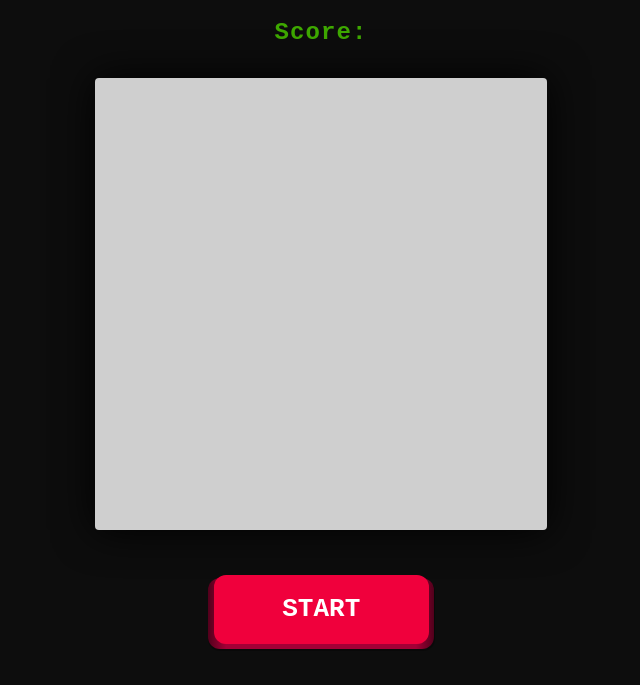
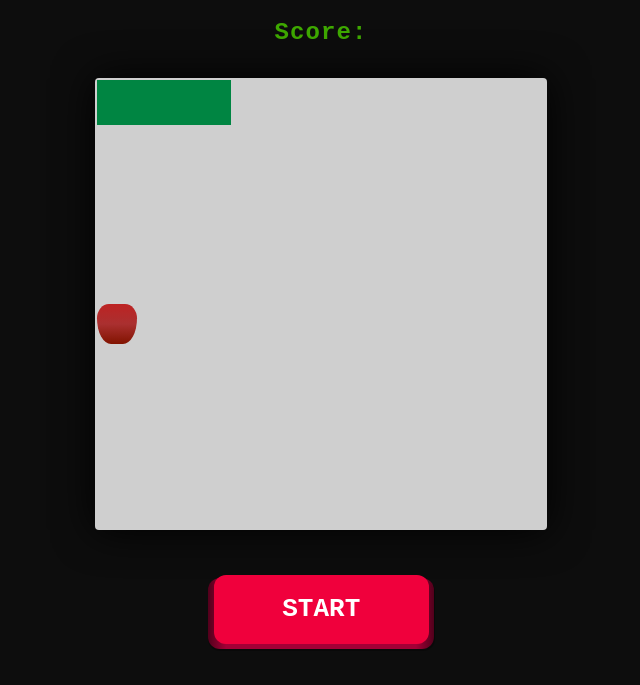
Before and after one commit to AntCasson/snake, a website: page index.html in a window 1280 px wide. Shown: the part 115-800 px from the top of the page, without its empty margins (319-959 px from the left). Drawn offline with nearby package versions, Linux system fonts and the light colour scheme.

Commit message:
changed apple

```diff
--- a/style.css
+++ b/style.css
@@ -66,6 +66,17 @@ p.score {
 .square {
   width: 2.8rem;
   height: 2.8rem;
+}
+
+.snake {
+  background-color: hsl(150, 100%, 26%);
+}
+
+.apple {
+  background: red;
+  background: linear-gradient(#bd2323, #aa3030, #811300);
+  width: 2.5rem;
+  height: 2.5rem;
   border-radius: 35% 35% 41% 41% / 42% 42% 75% 75%;
 }
 
```
